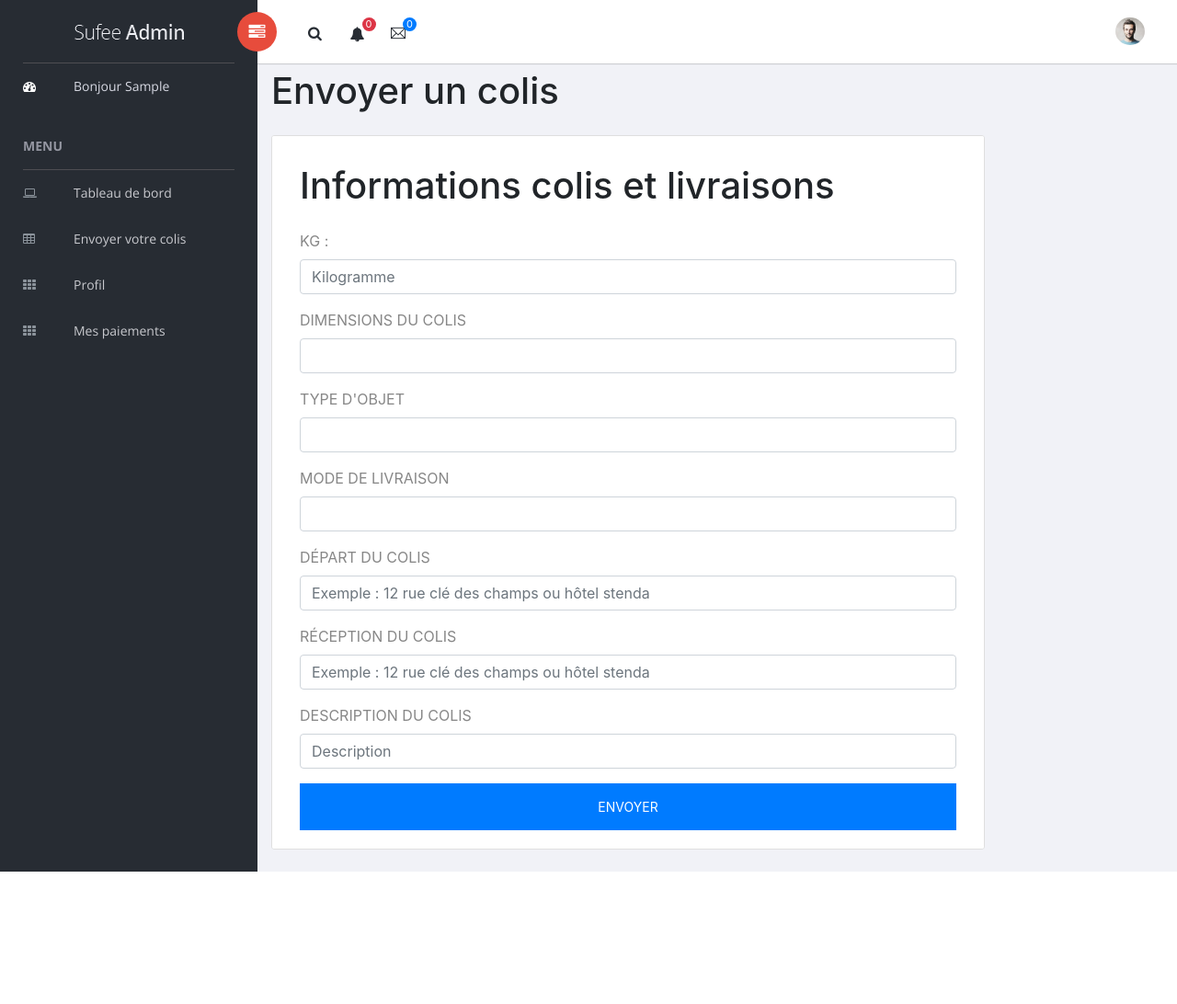
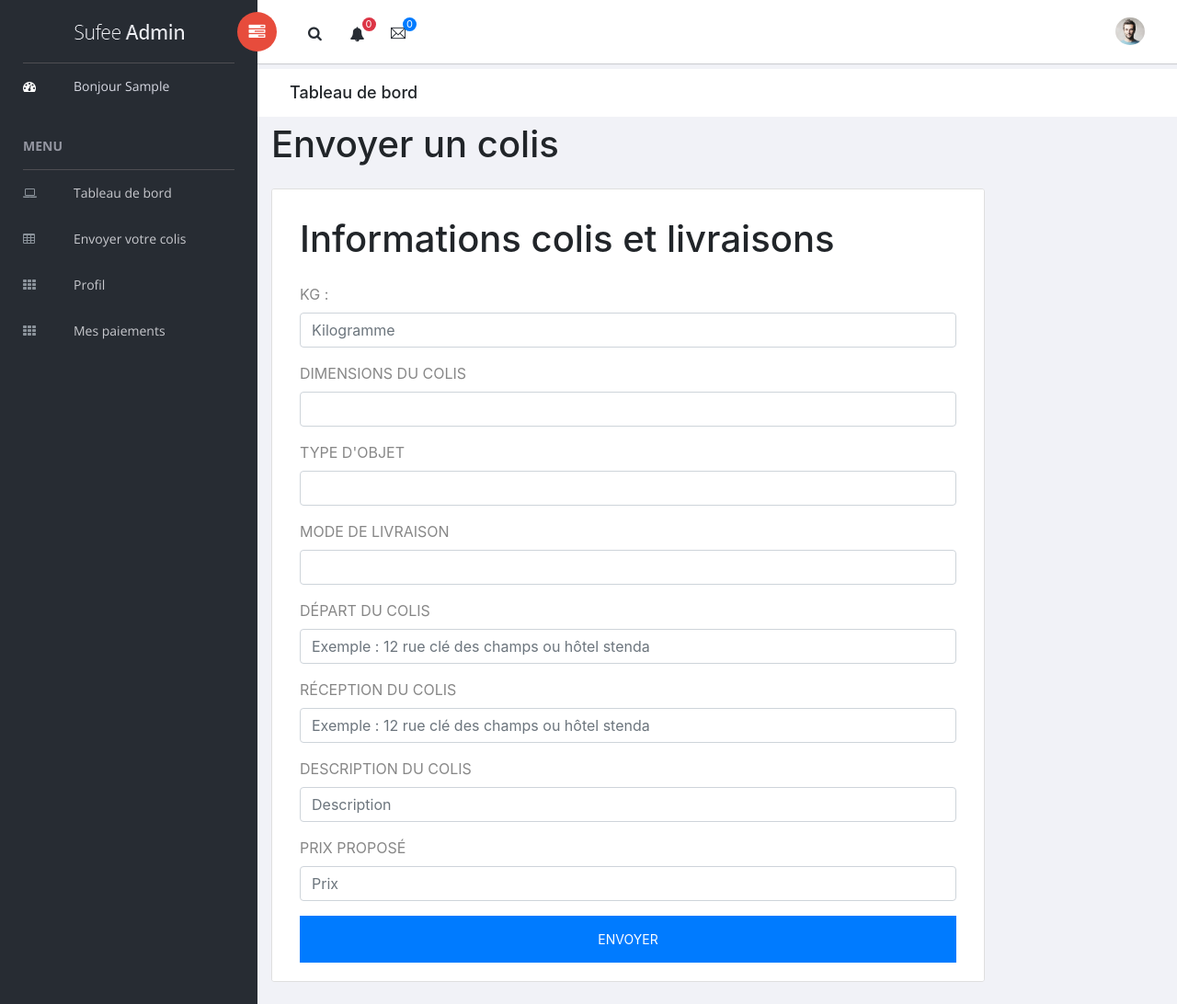
Before and after one commit to Krez90/Jamel_h, a PHP site: page /Jamel_H/depotcolis.php in a window 1280 px wide. Shown: the whole page at 92% size. Before the commit the page ends 948 px from the top, so only its background shows below. Run offline with PHP 8.4, Linux system fonts and the light colour scheme; the visitor is signed in with stand-in values (Sample User, id 1); tables that the repository leaves empty or names only in its code hold one stand-in row (values such as "Sample post"); some libraries are stand-ins or nearby versions.

Commit message:
maj supp

```diff
--- /dev/null
+++ b/connect_bdd.php
@@ -0,0 +1,2 @@
+<?php
+$bdd = new PDO('mysql:host=127.0.0.1;dbname=jamel_h;charset=utf8','root','');
--- a/depotcolis.php
+++ b/depotcolis.php
@@ -1,7 +1,7 @@
 <?php
 session_start();
 
-$bdd = new PDO('mysql:host=127.0.0.1;dbname=jamel_h;charset=utf8','root','');
+require "connect_bdd.php";
 
     if(isset($_SESSION['id'])){
 
@@ -18,13 +18,14 @@ $bdd = new PDO('mysql:host=127.0.0.1;dbname=jamel_h;charset=utf8','root','');
         $depart = htmlspecialchars($_POST['depart']);
         $arriver = htmlspecialchars($_POST['reception']);
         $description = htmlspecialchars($_POST['description']);
+        $prix = htmlspecialchars($_POST['prix']);
 
 
-    if(!empty($_POST['kilogramme']) AND !empty($_POST['dimension']) AND !empty($_POST['type_objet']) AND !empty($_POST['livraison']) AND !empty($_POST['depart'])
+    if(!empty($_POST['kilogramme']) AND !empty($_POST['dimension']) AND !empty($_POST['type_objet']) AND !empty($_POST['livraison']) AND !empty($_POST['depart'] AND !empty(['prix']))
         AND !empty($_POST['reception']) AND !empty($_POST['description'])){
 
-            $insertcolis = $bdd->prepare("INSERT INTO annonces (kg, dimension, type_objet, mode_livraison, depart, reception, description) VALUES (?,?,?,?,?,?,?)");
-            $insertcolis->execute([$kg, $dimension, $type, $livraison, $depart, $arriver, $description]);
+            $insertcolis = $bdd->prepare("INSERT INTO annonces (kg, dimension, type_objet, mode_livraison, depart, reception, description, prix) VALUES (?,?,?,?,?,?,?,?)");
+            $insertcolis->execute([$kg, $dimension, $type, $livraison, $depart, $arriver, $description, $prix]);
             $erreur = "Votre colis a bien été déposé";
             $last_id = $bdd->lastInsertId();
             $last_id = intval($last_id);
@@ -83,7 +84,7 @@ $bdd = new PDO('mysql:host=127.0.0.1;dbname=jamel_h;charset=utf8','root','');
             <div id="main-menu" class="main-menu collapse navbar-collapse">
                 <ul class="nav navbar-nav">
                     <li class="active">
-                        <a href="index.html"><i class="menu-icon fa fa-dashboard"></i>Bonjour <?php echo $user['prenom'];?></a>
+                        <a href="profil.php?id=<?php echo $_SESSION['id']?>"><i class="menu-icon fa fa-dashboard"></i>Bonjour <?php echo $user['prenom'];?></a>
                     </li>
                     <h3 class="menu-title">Menu</h3><!-- /.menu-title -->
                     <li class="menu-item-has-children dropdown">
@@ -206,6 +207,15 @@ $bdd = new PDO('mysql:host=127.0.0.1;dbname=jamel_h;charset=utf8','root','');
 
         </header><!-- /header -->
         <!-- Header-->
+        <div class="breadcrumbs">
+            <div class="col-sm-4">
+                <div class="page-header float-left">
+                    <div class="page-title">
+                        <h1>Tableau de bord</h1>
+                    </div>
+                </div>
+            </div>
+        </div>
 
             <div class="col-md">
                 <div class="stat-text"><h1>Envoyer un colis</div><br>
@@ -265,6 +275,11 @@ $bdd = new PDO('mysql:host=127.0.0.1;dbname=jamel_h;charset=utf8','root','');
                                         <input type="text" name="description" class="form-control" value="" placeholder="Description">
                                 </div>
 
+                                <div class="form-group">
+                                    <label>Prix proposé</label>
+                                        <input type="number" name="prix" class="form-control" value="" placeholder="Prix">
+                                </div>
+
 
 
                                 <button type="submit" name="envoyer" class="btn btn-primary btn-flat m-b-30 m-t-30">Envoyer</button>
--- a/index.php
+++ b/index.php
@@ -1,5 +1,5 @@
 <?php
-$bdd = new PDO('mysql:host=127.0.0.1;dbname=jamel_h;charset=utf8','root','');
+require "connect_bdd.php";
 
 $colis = $bdd->query("SELECT * FROM annonces LIMIT 0, 10");
 
@@ -39,7 +39,7 @@ $colis = $bdd->query("SELECT * FROM annonces LIMIT 0, 10");
             <h4 class="my-0 font-weight-normal">Annonces</h4>
           </div>
           <div class="card-body">
-            <h4 class="card-title pricing-card-title"><?php while ($reponse = $colis->fetch()){ ?><?php echo $reponse['depart'];?><br><?php };?> <small class="text-muted"></small></h4>
+            <h6 class="card-title pricing-card-title"><?php while ($reponse = $colis->fetch()){ ?><?php echo $reponse['depart'];?><br><?php };?> <small class="text-muted"></small></h6>
           </div>
         </div>
       </div>
--- a/registre.php
+++ b/registre.php
@@ -1,5 +1,5 @@
 <?php
-$bdd = new PDO('mysql:host=127.0.0.1;dbname=jamel_h;charset=utf8','root','');
+require "connect_bdd.php";
 
 if(isset($_POST['inscription'])){
 
```
Also changed, not shown: delete.php (+20 -11 lines), editprofil.php (+3 -12 lines), profil.php (+9 -16 lines).
